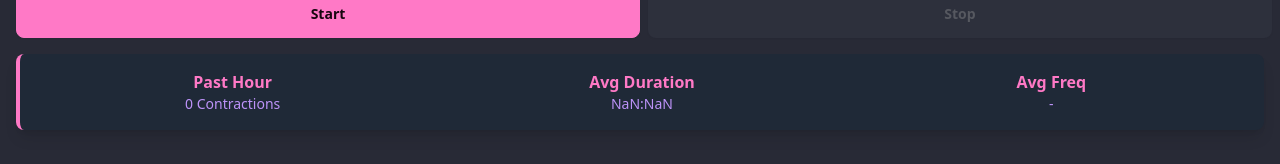
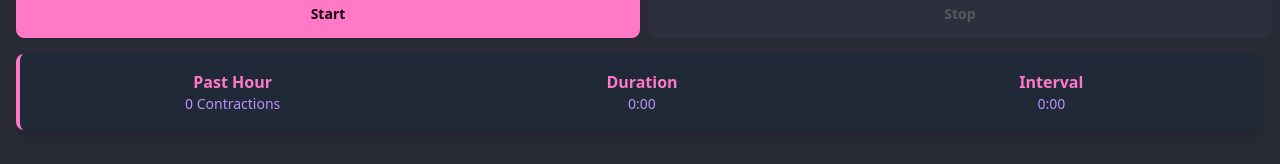
Before and after one commit to ehte92/contraction-timer, a React (Vite) app: page / in a window 1280 px wide. Shown: the part 238-402 px from the top of the page. Built offline with nearby package versions, Linux system fonts and the light colour scheme.

Commit message:
Refactor time parsing and calculate average interval

```diff
--- a/src/App.tsx
+++ b/src/App.tsx
@@ -83,56 +83,105 @@ function App() {
     return value.toString().padStart(2, "0");
   };
 
+  const parseLasHourTime = (timeString: string): number => {
+    const [hoursMinutes, period] = timeString.split(" ");
+    let hours = parseInt(hoursMinutes.split(":")[0], 10);
+    const minutes = parseInt(hoursMinutes.split(":")[1], 10);
+    const seconds = parseInt(hoursMinutes.split(":")[2], 10);
+
+    // Adjust hours for 12-hour format
+    if (period === "PM" && hours < 12) hours += 12;
+    if (period === "AM" && hours === 12) hours = 0;
+
+    // Since minutes and seconds are not reassigned, we can declare them with `const`
+    const date = new Date();
+    date.setHours(hours, minutes, seconds, 0);
+
+    return date.getTime();
+  };
+
   // Calculate number of contractions in the last hour
   const contractionsLastHour = contractions.filter((contraction) => {
     const currentTime = Date.now();
-    const contractionTime = new Date();
-    const [hours, minutes, seconds] = contraction.time.split(":").map(Number);
-    contractionTime.setHours(hours);
-    contractionTime.setMinutes(minutes);
-    contractionTime.setSeconds(seconds);
-    return currentTime - contractionTime.getTime() < 3600000; // 1000 * 60 * 60 milliseconds = 1 hour
+    const contractionTime = new Date(parseLasHourTime(contraction.time)); // Ensure this parses correctly
+
+    // Check if the contraction occurred in the last hour
+    return currentTime - contractionTime.getTime() < 3600000; // 3600000 milliseconds = 1 hour
   });
 
   // Calculate average duration of contractions
   const averageDuration =
-    contractions.reduce((total, contraction) => {
-      const durationParts = contraction.duration.split(" ");
-      const durationMinutes = parseInt(durationParts[0]);
-      const durationSeconds = parseInt(durationParts[2]);
-      return total + (durationMinutes * 60 + durationSeconds);
-    }, 0) / contractions.length;
+    contractions.length > 0
+      ? contractions.reduce((total, contraction) => {
+          const durationParts = contraction.duration.split(" ");
+          const durationMinutes = parseInt(durationParts[0]);
+          const durationSeconds = parseInt(durationParts[2]);
+          return total + durationMinutes * 60 + durationSeconds;
+        }, 0) / contractions.length
+      : 0; // Return 0 if no contractions
 
   // Format average duration for display
   const formatAverageDuration = (duration: number): string => {
+    if (duration === 0) {
+      return "0:00"; // Or "N/A" or any placeholder you find suitable
+    }
     const minutes = Math.floor(duration / 60);
     const seconds = Math.floor(duration % 60);
     return `${minutes}:${seconds.toString().padStart(2, "0")}`;
   };
 
-  const calculateAverageFrequency = () => {
-    if (contractions.length <= 1) {
-      return 0; // Return 0 if there's only one or no contractions
-    }
+  const calculateAverageInterval = (
+    contractions: Contraction[]
+  ): string | null => {
+    if (contractions.length < 2) return null; // Need at least two contractions to calculate intervals
 
-    const timeDifferences = contractions.slice(1).map((contraction, index) => {
-      const currentTime = new Date(contraction.time).getTime();
-      const previousTime = new Date(contractions[index].time).getTime();
-      return currentTime - previousTime;
-    });
+    // Parse each contraction time to milliseconds
+    const timesInMs = contractions.map((contraction) =>
+      parseTime(contraction.time)
+    );
 
-    const averageTimeDifference =
-      timeDifferences.reduce((acc, cur) => acc + cur, 0) /
-      timeDifferences.length;
+    // Sort times in ascending order to ensure correct interval calculation
+    timesInMs.sort((a, b) => a - b);
 
-    // Convert milliseconds to hours for frequency
-    const averageFrequency = (3600000 / averageTimeDifference).toFixed(2);
+    // Calculate intervals between consecutive contractions
+    const intervals = timesInMs
+      .slice(1)
+      .map((time, index) => time - timesInMs[index]);
 
-    return averageFrequency;
+    // Compute the average of these intervals
+    const averageIntervalMs =
+      intervals.reduce((acc, interval) => acc + interval, 0) / intervals.length;
+
+    // Convert milliseconds to minutes and seconds
+    const averageIntervalMinutes = Math.floor(averageIntervalMs / 60000);
+    const averageIntervalSeconds = Math.floor(
+      (averageIntervalMs % 60000) / 1000
+    );
+
+    // Format the average interval as M:SS
+    const formattedAverageInterval = `${averageIntervalMinutes}:${averageIntervalSeconds
+      .toString()
+      .padStart(2, "0")}`;
+
+    return formattedAverageInterval;
   };
 
-  // Then use this function to set the averageFrequency
-  const averageFrequency = calculateAverageFrequency();
+  const parseTime = (timeString: string): number => {
+    const [time, modifier] = timeString.split(" ");
+    let hours = parseInt(time.split(":")[0], 10);
+    const minutes = parseInt(time.split(":")[1], 10);
+    const seconds = parseInt(time.split(":")[2], 10);
+
+    if (hours === 12) hours = 0; // Handle 12 AM and 12 PM
+    if (modifier === "PM") hours += 12;
+
+    // Assuming the current date for all times to calculate the timestamp
+    const date = new Date();
+    date.setHours(hours, minutes, seconds, 0);
+    return date.getTime();
+  };
+
+  const averageInterval = calculateAverageInterval(contractions);
 
   return (
     <Layout>
@@ -210,22 +259,20 @@ function App() {
               {/* Item 2: Avg Duration */}
               <div className="text-center">
                 <div className="text-md font-semibold text-primary">
-                  Avg Duration
+                  Duration
                 </div>
                 <div className="text-sm text-secondary">
                   {formatAverageDuration(averageDuration)}
                 </div>
               </div>
 
-              {/* Item 3: Avg Frequency */}
+              {/* Item 3: Avg Interval */}
               <div className="text-center">
                 <div className="text-md font-semibold text-primary">
-                  Avg Freq
+                  Interval
                 </div>
                 <div className="text-sm text-secondary">
-                  {typeof averageFrequency === "number" && averageFrequency > 0
-                    ? `${averageFrequency} per hour`
-                    : "-"}
+                  {averageInterval ? averageInterval : "0:00"}
                 </div>
               </div>
             </div>
```
